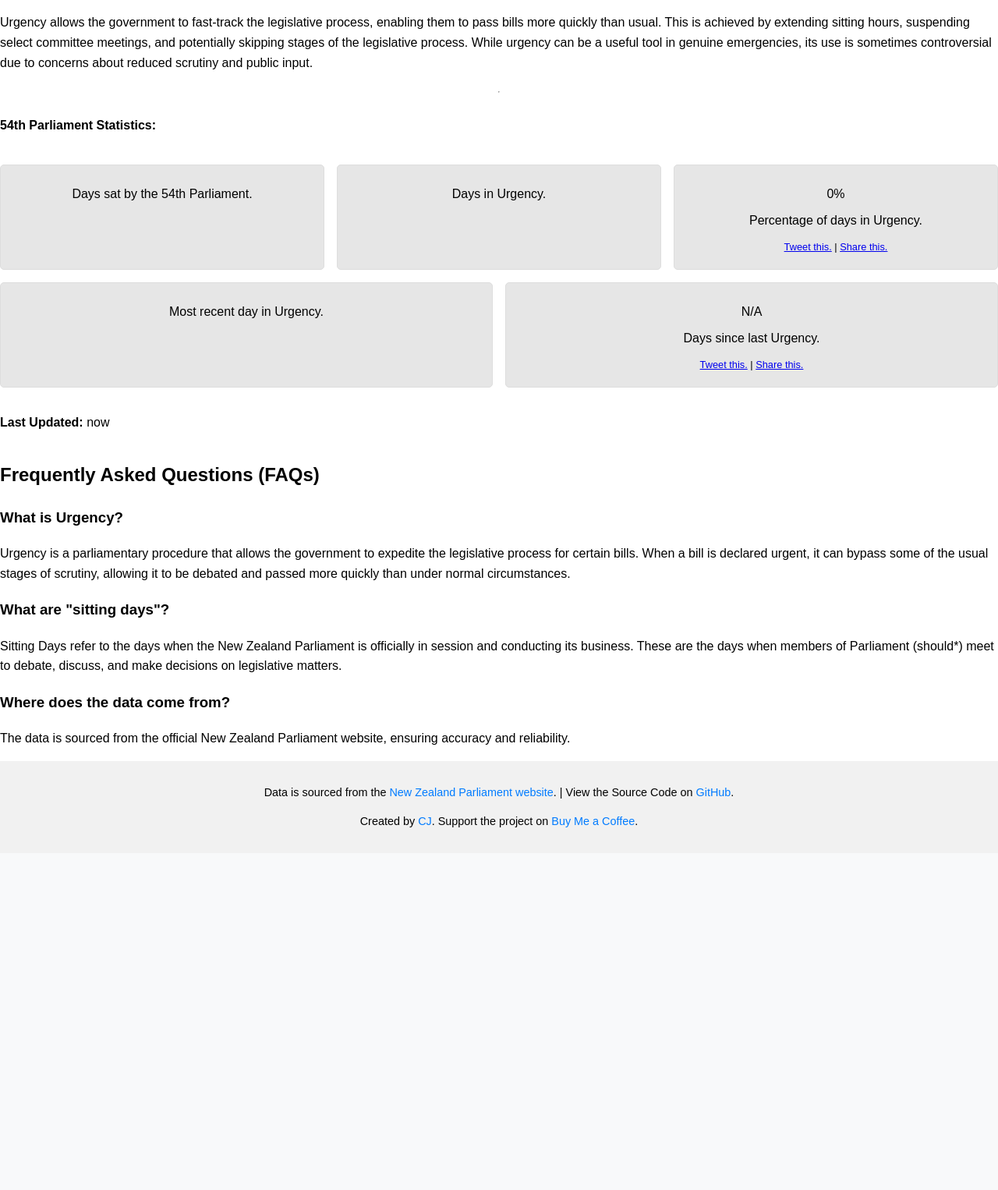
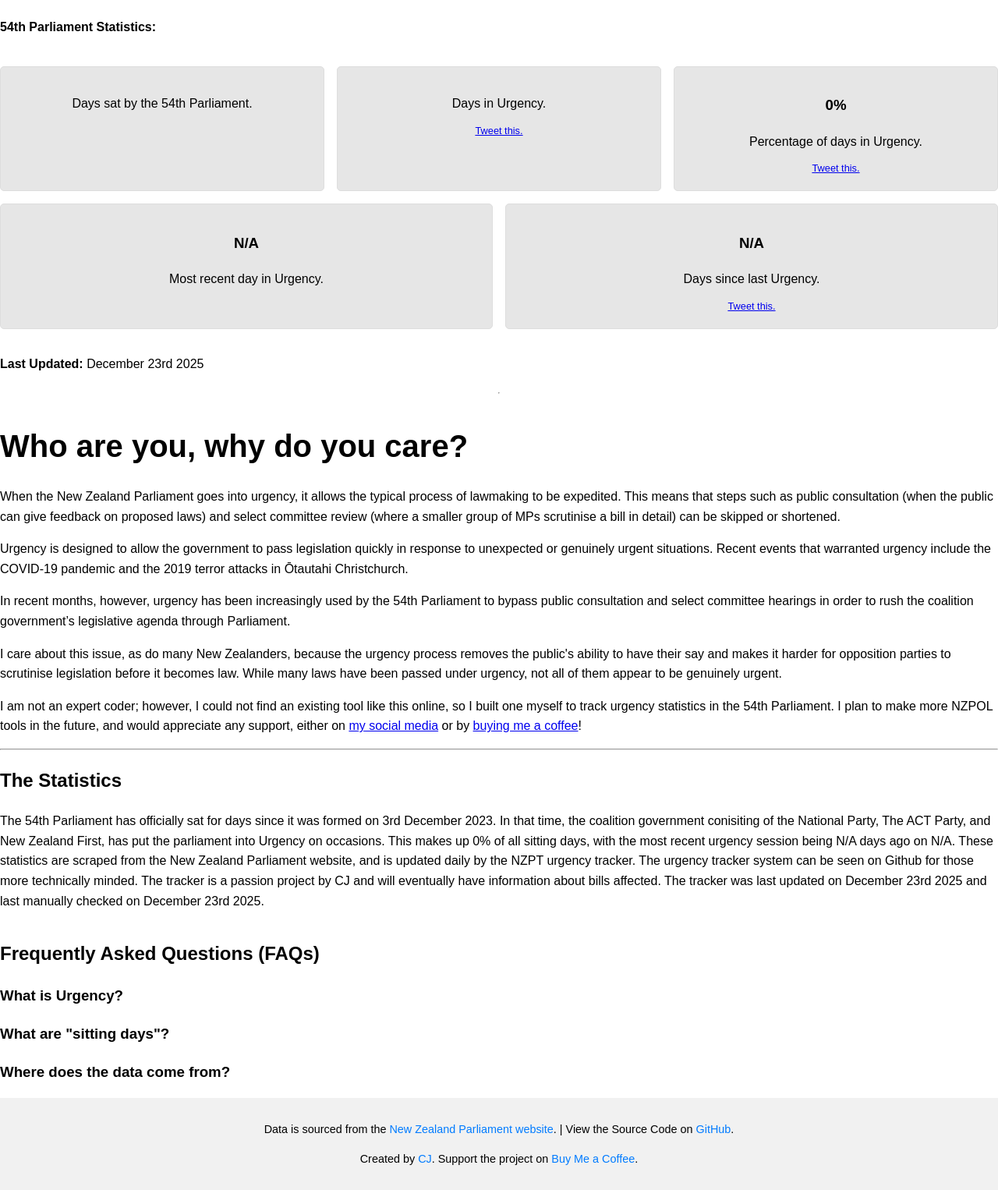
Before and after one commit to ItsHammy/nzpt-urgency, a PHP site: page / in a window 1280 px wide. Shown: the part 188-1714 px from the top of the page at 78% size. Before the commit the page ends 1249 px from the top, so only its background shows below. Run offline with PHP 8.4, Linux system fonts and the light colour scheme; data that the repository does not hold is empty; some libraries are stand-ins or nearby versions.

Commit message:
First LIVE version

```diff
--- /dev/null
+++ b/web/assets/script.js
@@ -0,0 +1,15 @@
+document.addEventListener("DOMContentLoaded", function () {
+    const questions = document.querySelectorAll("#faqs h3");
+
+    questions.forEach((question) => {
+      const answer = question.nextElementSibling;
+
+      question.addEventListener("click", () => {
+        if (answer.style.display === "block") {
+          answer.style.display = "none";
+        } else {
+          answer.style.display = "block";
+        }
+      });
+    });
+  });
--- a/web/assets/style.css
+++ b/web/assets/style.css
@@ -94,3 +94,17 @@ aside .warning {
         flex: 1 1 100%;
     }
 }
+
+#sharelink {
+    text-decoration: none;
+    color: #007bff;
+}
+
+#faqs p {
+display: none;
+margin-top: 0.5em;
+}
+
+#faqs h3 {
+cursor: pointer;
+}
--- a/web/index.php
+++ b/web/index.php
@@ -6,8 +6,9 @@ $num_days_sat = $db->querySingle('SELECT COUNT(id) FROM urgency');
 $num_days_urgency = $db->querySingle('SELECT COUNT(id) FROM urgency WHERE in_urgency = 1');
 $percent_urgency = $num_days_sat > 0 ? round(($num_days_urgency / $num_days_sat) * 100, 2) : 0;
 $last_day_urgent = $db->querySingle('SELECT date FROM urgency WHERE in_urgency = 1 ORDER BY date DESC LIMIT 1');
+$last_day_urgent_readable = $last_day_urgent ? (new DateTime($last_day_urgent))->format('d M Y') : 'N/A';
 $days_since_urgency = $last_day_urgent ? (new DateTime())->diff(new DateTime($last_day_urgent))->days : 'N/A';
-$last_updated = 'now'; // Placeholder for last updated time
+$last_updated = file_get_contents('lastupdate.txt');
 
 ?>
 
@@ -24,44 +25,85 @@ $last_updated = 'now'; // Placeholder for last updated time
     <link rel="stylesheet" href="https://cdnjs.cloudflare.com/ajax/libs/modern-normalize/1.0.0/modern-normalize.min.css">
     <link rel="stylesheet" href="assets/style.css">
     <link rel="icon" href="assets/favicon.ico" type="image/x-icon">
-    <meta name="description" content="Urgency statistics for the 54th Parliament of New Zealand.">
-    <meta name="keywords" content="Urgency, New Zealand Parliament, 54th Parliament, Statistics, CJ">
+    <script src="https://cdnjs.cloudflare.com/ajax/libs/jquery/3.6.0/jquery.min.js"></script>
+    <script src="assets/script.js"></script>
+    <!-- META TAGS -->
+    <meta name="description" content="Free Urgency statistics for the 54th Parliament of New Zealand. Sourced from the Parliament website and made easy to reference.">
+    <meta name="keywords" content="New Zealand, Government, Parliament, Urgency, Politics, Statistics, CJS, Regulatory Standards Bill, COVID-19, Legislation">
     <meta name="author" content="CJ Sandall">
+    <!-- TWITTER CARD META -->
+    <meta name="twitter:card" content="summary_large_image">
+    <meta name="twitter:creator" content="@ohitshammy">
+    <meta name="twitter:title" content="Urgency Tracker - New Zealand Politics Tracker">
+    <meta name="twitter:description" content="How many sitting days has the government been in urgency for? See all the stats for free!">
+    <meta name="twitter:image" content="https://nzpt.cjs.nz/assets/nzpt-bannertype.png">
+    <!-- OPEN GRAPH META -->
+    <meta property="og:title" content="How long has the New Zealand Government spend in Urgency?">
+    <meta property="og:site_name" content="Urgency Tracker - NZPT">
+    <meta property="og:url" content="https://nzpt.cjs.nz/urgency">
+    <meta property="og:description" content="How many sitting days has the government been in urgency for? See all the stats for free!">
+    <meta property="og:type" content="website">
+    <meta property="og:image" content="https://nzpt.cjs.nz/assets/nzpt-bannertype.png">
 </head>
 <body>
     <header>
         <h1>NZPT | Urgency Tracker</h1>
         <h5>Another tool by CJ Sandall.</h5>
     </header>
-    <p>Urgency allows the government to fast-track the legislative process, enabling them to pass bills more quickly than usual. This is achieved by extending sitting hours, suspending select committee meetings, and potentially skipping stages of the legislative process. While urgency can be a useful tool in genuine emergencies, its use is sometimes controversial due to concerns about reduced scrutiny and public input. </p>
-    <hr>
     <h4>54th Parliament Statistics:</h4>
     <div class="statistics">
         <div class="statistics-box" id="day-sat">
-            <p><span id="num-days-sat"><?php echo $num_days_sat; ?></span></p>
+            <h3><span id="num-days-sat"><?php echo $num_days_sat; ?></span></h3>
             <p>Days sat by the 54th Parliament.</p>
         </div>
         <div class="statistics-box" id="day-urgency">
-            <p><span id="num-days-urgency"><?php echo $num_days_urgency; ?></span></p>
+            <h3><span id="num-days-urgency"><?php echo $num_days_urgency; ?></span></h3>
             <p>Days in Urgency.</p>
+            <small><a target="_blank" href="https://twitter.com/intent/tweet?text=There%20has%20been%20HERE%20days%20that%20the%2054th%20(coalition-led)%20New%20Zealand%20Parliament%20have%20passed%20bills%20under%20urgency%2C%20avoiding%20public%20scrutiny.%20%23NZPOL%20Source%3A&url=https%3A%2F%2Fnzpt.cjs.nz%2F">Tweet this.</a></small>
         </div>
         <div class="statistics-box" id="percent-urgency">
-            <p><span id="num-percent-urgency"><?php echo $percent_urgency; ?></span>%</p>
+            <h3><span id="num-percent-urgency"><?php echo $percent_urgency; ?></span>%</h3>
             <p>Percentage of days in Urgency.</p>
-            <small><a target="_blank" href="https://twitter.com/intent/tweet?text=Did%20you%20know%20that%200%25%20of%20the%2054th%20New%20Zealand%20Parliament%20sitting%20days%20has%20been%20in%20urgency%3F&url=https%3A%2F%2Fnzpt.cjs.nz%2F">Tweet this.</a> | <a href="sharelink">Share this.</a></small>
+            <small><a target="_blank" href="https://twitter.com/intent/tweet?text=Did%20you%20know%20that%20<?php echo $percent_urgency; ?>%25%20of%20the%2054th%20New%20Zealand%20Parliament%20sitting%20days%20has%20been%20in%20urgency%3F&url=https%3A%2F%2Fnzpt.cjs.nz%2F">Tweet this.</a></small>
         </div>
         <div class="statistics-box" id="percent-urgency">
-            <p><span id="last-day-urgent"><?php echo $last_day_urgent; ?></span></p>
+            <h3><span id="last-day-urgent"><?php echo $last_day_urgent_readable; ?></span></h3>
             <p>Most recent day in Urgency.</p>
         </div>
         <div class="statistics-box" id="percent-urgency">
-            <p><span id="days-since-urgency"><?php echo $days_since_urgency; ?></span></p>
+            <h3><span id="days-since-urgency"><?php echo $days_since_urgency; ?></span></h3>
             <p>Days since last Urgency.</p>
-            <small><a target="_blank" href="https://twitter.com/intent/tweet?text=There%20has%20been%200%20days%20since%20the%20NZ%20Government%20has%20been%20in%20Urgency!&url=https%3A%2F%2Fnzpt.cjs.nz%2Furgency">Tweet this.</a> | <a href="sharelink">Share this.</a></small>
+            <small><a target="_blank" href="https://twitter.com/intent/tweet?text=There%20has%20been%20<?php echo $days_since_urgency; ?>%20days%20since%20the%20NZ%20Government%20has%20been%20in%20Urgency!%20Check%20the%20stats%20here%3A&url=https%3A%2F%2Fnzpt.cjs.nz%2F">Tweet this.</a></small>
         </div>
     </div>
     <p><strong>Last Updated:</strong> <span id="last-updated"><?php echo $last_updated; ?></span></p>
-    <section id="faqs">
+    <hr>
+    <section id="explainer-content">
+        <h1>Who are you, why do you care?</h1>
+        <p>
+        When the New Zealand Parliament goes into urgency, it allows the typical process of lawmaking to be expedited. This means that steps such as public consultation (when the public can give feedback on proposed laws) and select committee review (where a smaller group of MPs scrutinise a bill in detail) can be skipped or shortened.
+        </p>
+
+        <p>
+        Urgency is designed to allow the government to pass legislation quickly in response to unexpected or genuinely urgent situations. Recent events that warranted urgency include the COVID-19 pandemic and the 2019 terror attacks in Ōtautahi Christchurch.
+        </p>
+
+        <p>
+        In recent months, however, urgency has been increasingly used by the 54th Parliament to bypass public consultation and select committee hearings in order to rush the coalition government’s legislative agenda through Parliament.
+        </p>
+
+        <p>
+        I care about this issue, as do many New Zealanders, because the urgency process removes the public's ability to have their say and makes it harder for opposition parties to scrutinise legislation before it becomes law. While many laws have been passed under urgency, not all of them appear to be genuinely urgent.
+        </p>
+
+        <p>
+        I am not an expert coder; however, I could not find an existing tool like this online, so I built one myself to track urgency statistics in the 54th Parliament. I plan to make more NZPOL tools in the future, and would appreciate any support, either on <a href="https://cjs.nz/socials" target="_blank">my social media</a> or by <a href="https://buymeacoffee.com/hammy" target="_blank">buying me a coffee</a>!
+        </p>
+        <hr>
+        <h2>The Statistics</h2>
+        <?php echo "<p>The 54th Parliament has officially sat for $num_days_sat days since it was formed on 3rd December 2023. In that time, the coalition government conisiting of the National Party, The ACT Party, and New Zealand First, has put the parliament into Urgency on $num_days_urgent occasions. This makes up $percent_urgency% of all sitting days, with the most recent urgency session being $days_since_urgency days ago on $last_day_urgent_readable. These statistics are scraped from the New Zealand Parliament website, and is updated daily by the NZPT urgency tracker. The urgency tracker system can be seen on Github for those more technically minded. The tracker is a passion project by CJ and will eventually have information about bills affected. The tracker was last updated on $last_updated and last manually checked on December 23rd 2025.</p>";?>
+</section>
+<section id="faqs">
         <h2>Frequently Asked Questions (FAQs)</h2>
         <h3>What is Urgency?</h3>
         <p>Urgency is a parliamentary procedure that allows the government to expedite the legislative process for certain bills. When a bill is declared urgent, it can bypass some of the usual stages of scrutiny, allowing it to be debated and passed more quickly than under normal circumstances.</p>
@@ -70,7 +112,7 @@ $last_updated = 'now'; // Placeholder for last updated time
         <p>Sitting Days refer to the days when the New Zealand Parliament is officially in session and conducting its business. These are the days when members of Parliament (should*) meet to debate, discuss, and make decisions on legislative matters.</p>
 
         <h3>Where does the data come from?</h3>
-        <p>The data is sourced from the official New Zealand Parliament website, ensuring accuracy and reliability.</p>
+        <p>The data is sourced from the official New Zealand Parliament website, ensuring accuracy and reliability. You can check out the code yourself <a href="https://github.com/itshammy/nzpt-urgency" target="_blank">on GitHub</a>.</p>
     </section>
     <footer>
         <p>Data is sourced from the <a href="https://www.parliament.nz/en" target="_blank">New Zealand Parliament website</a>. | View the Source Code on <a href="https://github.com/itshammy/nzpt-urgency">GitHub</a>.</p>
--- /dev/null
+++ b/web/lastupdate.txt
@@ -0,0 +1 @@
+December 23rd 2025
```
Also changed, not shown: web/assets/favicon.ico (added), web/assets/nzpt-bannertype.png (added).
